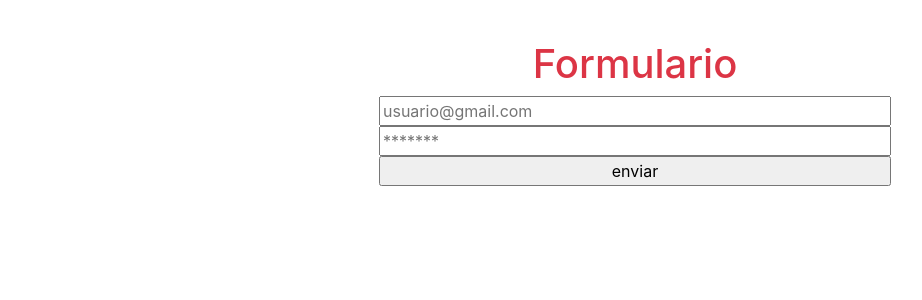
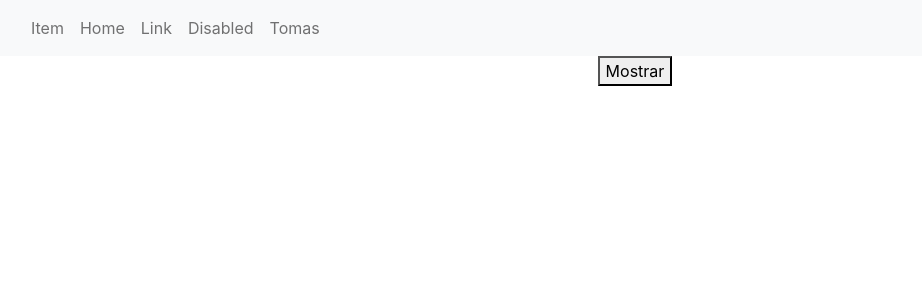
Before and after one commit to jovanesDev/62321_react_ed_it, a React (Create React App) app: page / in a window 1280 px wide. Shown: the top 300 px of the page, without its empty margins (5-927 px from the left). Built offline with nearby package versions, Linux system fonts and the light colour scheme.

Commit message:
renderizado condicional + mapeo

```diff
--- a/src/App.js
+++ b/src/App.js
@@ -1,13 +1,58 @@
+import { useEffect, useState } from 'react';
 import './App.css';
 import Counter from './components/Counter/Counter';
 import Formulario from './components/Formulario/Formulario';
+import Navbar from './components/Navbar/Navbar';
 
 import Productos from './views/Productos';
 function App() {
+  const [showForms,setShowForms] = useState(false)
+  const [datos,setDatos] = useState({
+    nombre:'',
+    apellido:'',
+    materia:''
+  })
 
+  // Brake hasta 21:35
+
+  useEffect(() => {
+
+    if(showForms){
+      setDatos({
+        nombre:'Profe',
+        apellido:'Profe',
+        materia:'React.js'
+      })
+    }
+
+    return () => {
+      setDatos({
+        nombre:'',
+        apellido:'',
+        materia:''
+      })
+    }
+  }, [showForms])
+
+
+  //:10 => Formulario completo
   return (
     <div className="App text-danger">
+      <Navbar navbar_items={["Item","Home","Link","Disabled","Tomas"]}/>
+      <button onClick={() => setShowForms(!showForms)}>{ showForms ? 'Ocultar' : 'Mostrar'}</button>
+      {showForms &&
+      <>
       <Formulario/>
+      <Formulario condicional={true}/>
+      </>
+      }
+      {showForms && (
+        <>
+          <h1>{datos.nombre}</h1>
+          <h1>{datos.apellido}</h1>
+          <h1>{datos.materia}</h1>
+        </>
+      )}
     </div>
   );
 }
--- a/src/components/Formulario/Formulario.jsx
+++ b/src/components/Formulario/Formulario.jsx
@@ -1,11 +1,14 @@
 import React, { useState } from 'react'
 
-const Formulario = () => {
+const Formulario = (props) => {
+
+    const { condicional } = props
 
     const [form,setForm] = useState({
         email:'',
         password:''
     })
+
 
     const {email,password} = form;
 
@@ -28,15 +31,37 @@ const Formulario = () => {
         })
     }
 
+    // objeto
+    let objeto = {
+        name:'Profe'
+    }
+    // objeto.name = 'otro dato'
+        // objeto['name'] = 'otro dato'
+    // let {name} = objeto
+    // name = 'otro dato'
+
 
   return (
     <div>
-    <form onSubmit={handleSubmit} style={{display:'flex',flexDirection:'column', width:'40%',margin:'40px auto'}}>
-        <h1>Formulario</h1>
-        <input onChange={handleChange} value={email} name='email' placeholder='usuario@gmail.com' type="email" />
-        <input onChange={handleChange} value={password} name='password' placeholder='*******' type="password"/>
-        <input type="submit" value="enviar" />
-    </form>
+        <form onSubmit={handleSubmit} style={{display:'flex',flexDirection:'column', width:'40%',margin:'40px auto'}}>
+            <h1>Formulario</h1>
+            <input
+                onChange={handleChange}
+                value={email}
+                name='email'
+                placeholder='usuario@gmail.com'
+                type="email"
+            />
+            <input
+                onChange={handleChange}
+                value={password}
+                name='password'
+                placeholder='*******'
+                type="password"
+            />
+            <button type='submit'> Enviar</button>
+        </form>
+       { condicional && <div>Aca el condicional llego true </div>}
     </div>
   )
 }
--- a/src/components/Navbar/Navbar.jsx
+++ b/src/components/Navbar/Navbar.jsx
@@ -16,8 +16,8 @@ const Navbar = (props) => {
       </button>
       <div className="collapse navbar-collapse" id="navbarSupportedContent">
         <ul className="navbar-nav me-auto mb-2 mb-lg-0">
-          {navbar_items.map((nombre) => (
-            <NavbarItem nombre_item={nombre}/>
+          { navbar_items?.map((nombre,index) => (
+            <NavbarItem key={nombre} nombre_item={nombre}/>
           ))}
           {show_dropdown && <Dropdown dropdown_name={dropdown_name} list_arr={dropdown_list}/>}
         </ul>
```
